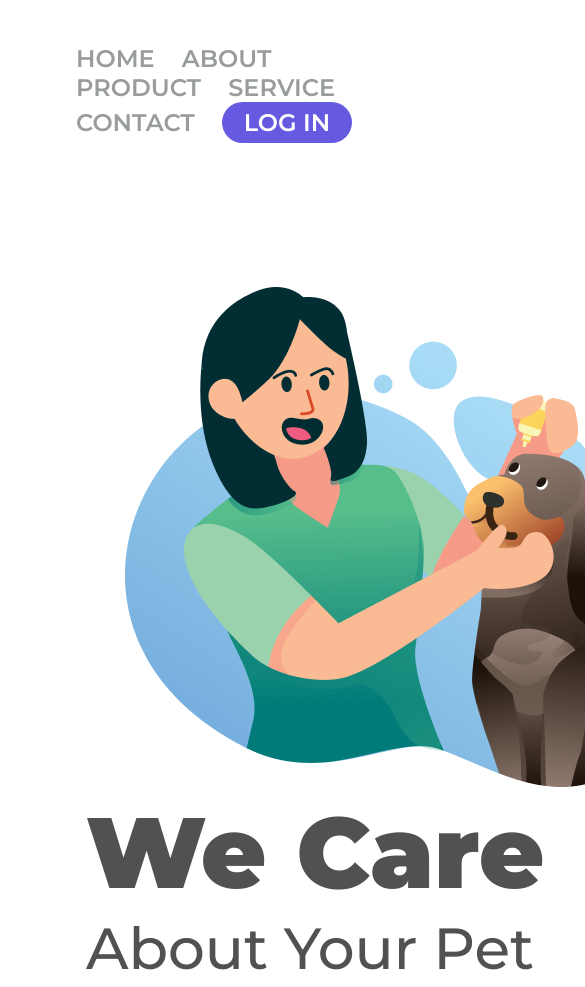
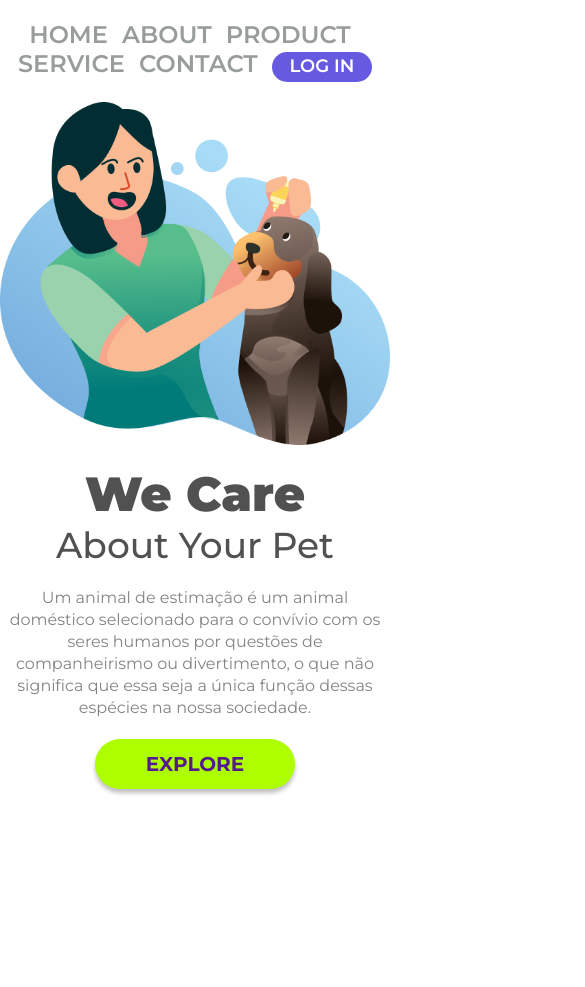
Before and after one commit to igorsctt/We-Care, a plain HTML site: page index.html in a window 390 px wide. Shown: the top 987 px of the page, 585 px wide, since content can reach past the window. After the commit the page ends 844 px from the top, so only its background shows below. Drawn offline with Linux system fonts and the light colour scheme.

Commit message:
Alteracao no styles.css

```diff
--- a/styles.css
+++ b/styles.css
@@ -81,3 +81,59 @@ p {
     line-height: 34px;
     color: #000000;
 }
+
+
+
+@media only screen and (max-width: 600px) {
+    header {
+        margin: 20px 10px;
+        text-align: center;
+    }
+
+    .link-header {
+        margin-right: 10px;
+    }
+
+    .button-header {
+        width: 100px;
+        height: 30px;
+        font-size: 18px;
+    }
+
+    .img-logo {
+        width: 100%;
+        height: auto;
+        margin: 20px auto;
+        display: block;
+    }
+
+    section {
+        display: block;
+        margin: 0 auto 20px;
+        text-align: center;
+    }
+
+    h1 {
+        font-size: 48px;
+        line-height: 58px;
+    }
+
+    h2 {
+        font-size: 36px;
+        line-height: 44px;
+    }
+
+    p {
+        font-size: 16px;
+        line-height: 22px;
+        width: 100%;
+        margin: 20px 0;
+    }
+
+    .button-main {
+        width: 200px;
+        height: 50px;
+        font-size: 20px;
+        line-height: 24px;
+    }
+}
```
